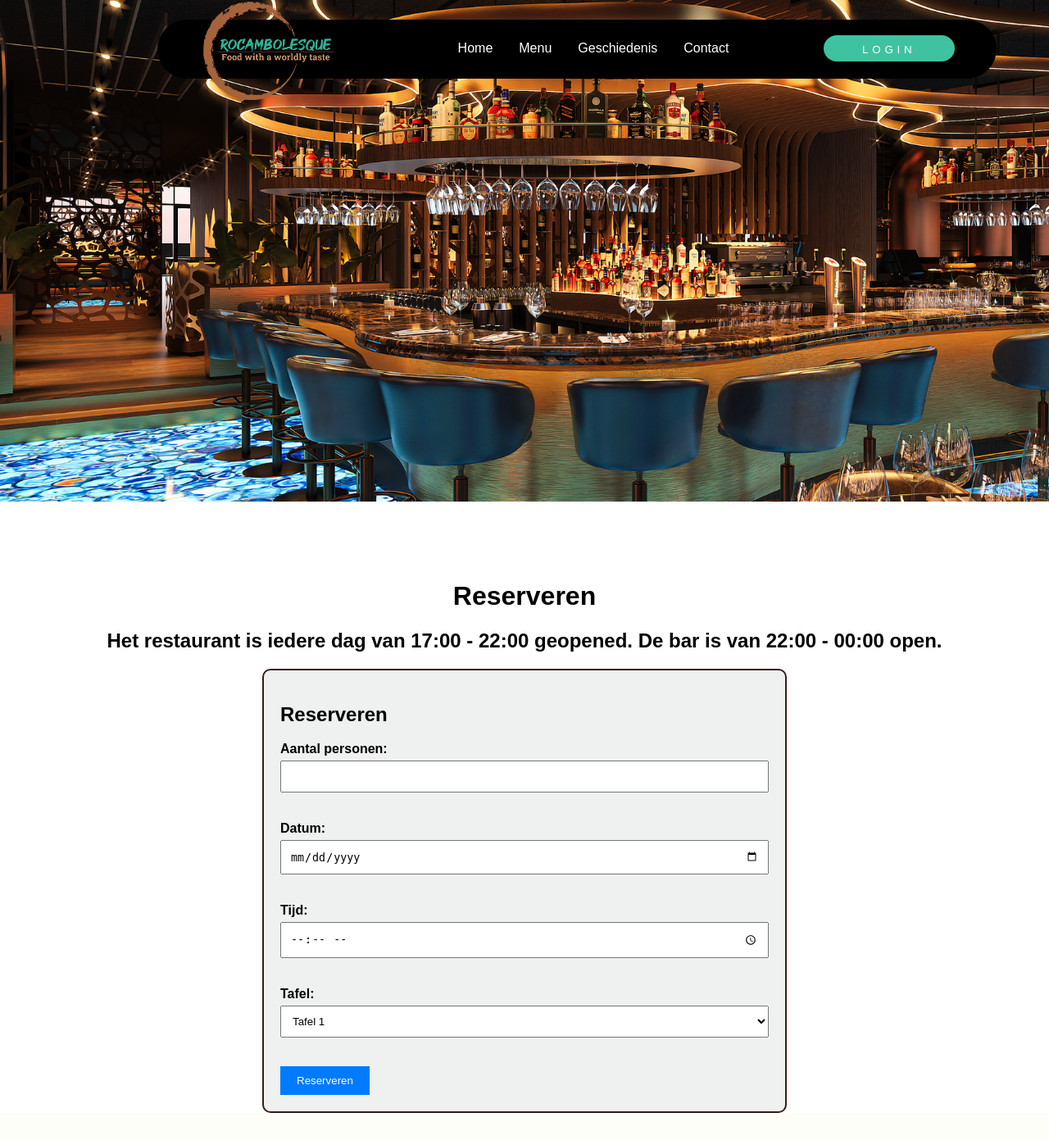
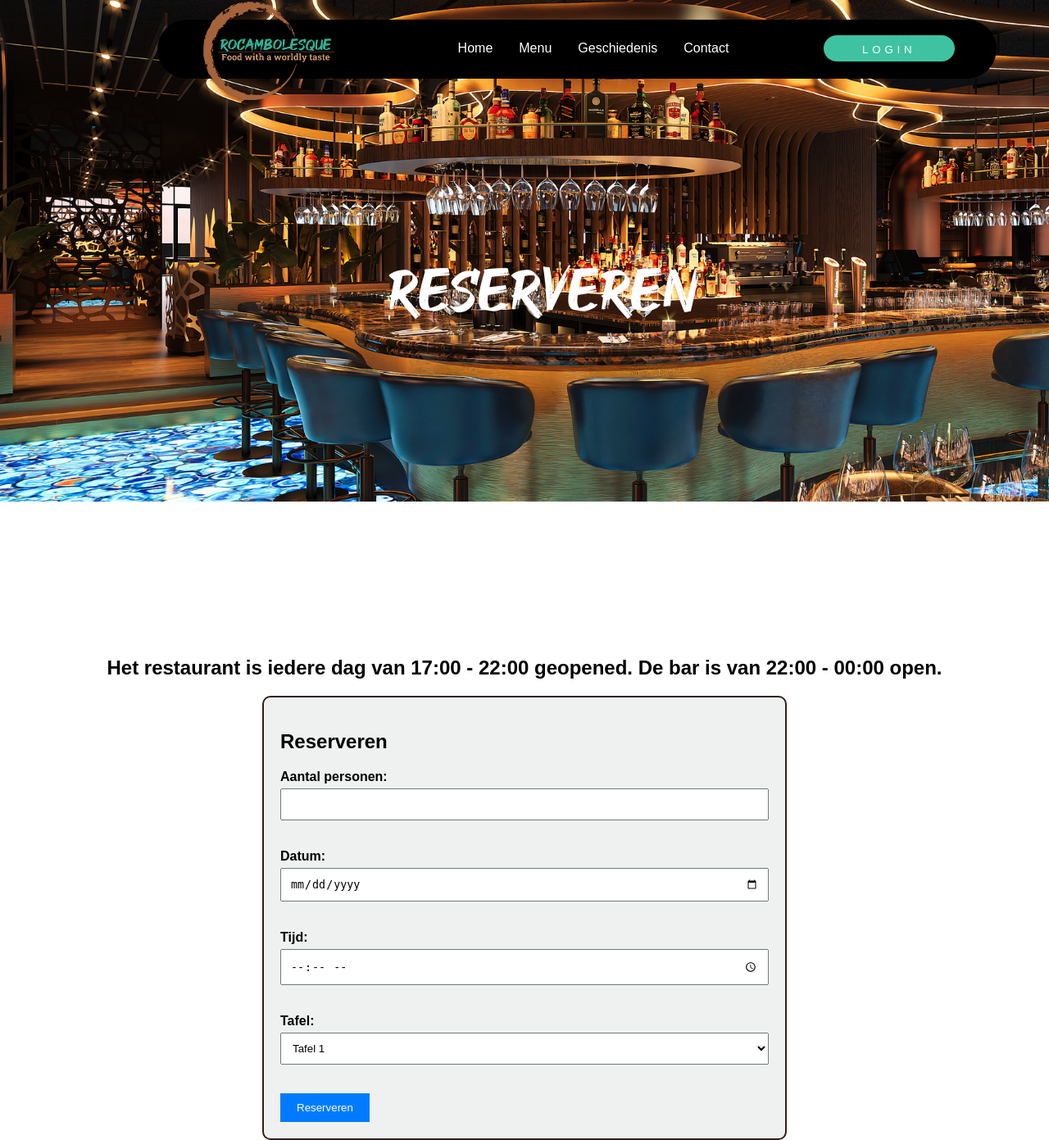
Before and after one commit to SmitsBram/Project-Rambo, a PHP site: page /reserveren in a window 1280 px wide. Shown: the whole page at 82% size. Before the commit the page ends 1358 px from the top, so only its background shows below. Run offline with PHP 8.4, Linux system fonts and the light colour scheme; style sheets or scripts are compiled from the project's sources.

Commit message:
verbeteringen van de styling

```diff
--- a/app/views/reserveren/index.php
+++ b/app/views/reserveren/index.php
@@ -14,13 +14,12 @@
 
     <div class="reserveren-banner">
         <img src="/public/img/reserveren.png" alt="Reserveren"><br>
+        <h1 class="Reserveren-titel">Reserveren</h1>
+
     </div>
-    <br><br>
-    <br><br>
 
 
 
-    <h1 class="Reserveren-titel">Reserveren</h1>
     <!--de navbar-->
 
     <h2 class="Reserveren-openingstijd">Het restaurant is iedere dag van 17:00 - 22:00 geopened. De bar is van 22:00 - 00:00 open.</h2>
--- a/public/css/menu.css
+++ b/public/css/menu.css
@@ -2,7 +2,7 @@ body {
   margin: 0;
   padding: 0;
   font-family: Arial, sans-serif;
-  background-image: url("../IMG/eten.png");
+  background-image: url("../IMG/login-bg.png");
   background-repeat: no-repeat;
   background-position: center center;
   background-attachment: fixed;
@@ -12,3 +12,5 @@ body {
   align-items: center;
   justify-content: center;
 }
+
+/*# sourceMappingURL=menu.css.map */
--- a/public/css/reserveren.css
+++ b/public/css/reserveren.css
@@ -1,3 +1,8 @@
+@import url("https://fonts.googleapis.com/css?family=Roboto+Slab:400,700");
+@font-face {
+  src: url(../../public/fonts/Good\ Brush.ttf);
+  font-family: "Good Brush";
+}
 *,
 ::after,
 ::before {
@@ -109,6 +114,7 @@ button {
   z-index: -1;
   position: relative;
   top: -10;
+  size: 100%;
 }
 
 .reserveren-banner img {
@@ -118,6 +124,14 @@ button {
 /*  hier eindigt de stijl voor de banner */
 .Reserveren-titel {
   text-align: center;
+  position: relative;
+  top: -22rem;
+  left: 1.5rem;
+  font-family: "Good Brush";
+  color: white;
+  font-size: 4.5rem;
+  font-weight: lighter;
+  text-shadow: black;
 }
 
 .Reserveren-openingstijd {
--- a/public/scss/reserveren.scss
+++ b/public/scss/reserveren.scss
@@ -1,3 +1,6 @@
+@use"./font";
+@use "./config/config";
+
 *,
 ::after,
 ::before {
@@ -115,6 +118,7 @@ button {
     position: relative;
     top: -10;
     // position: fixed;
+    size: 100%;
 }
 
 .reserveren-banner img {
@@ -123,6 +127,14 @@ button {
 /*  hier eindigt de stijl voor de banner */
 .Reserveren-titel{
     text-align: center;
+    position: relative;
+    top: -22rem;
+    left: 1.5rem;
+    font-family: "Good Brush";
+    color: config.get-color("White");
+    font-size: 4.5rem;
+    font-weight: lighter;
+    text-shadow: config.get-color("Black");
 }
 .Reserveren-openingstijd{
     text-align: center;
```
Also changed, not shown: 2 other files.
